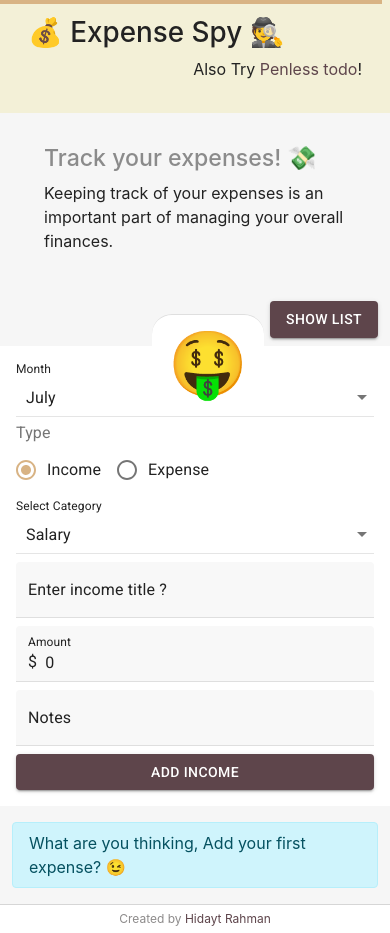
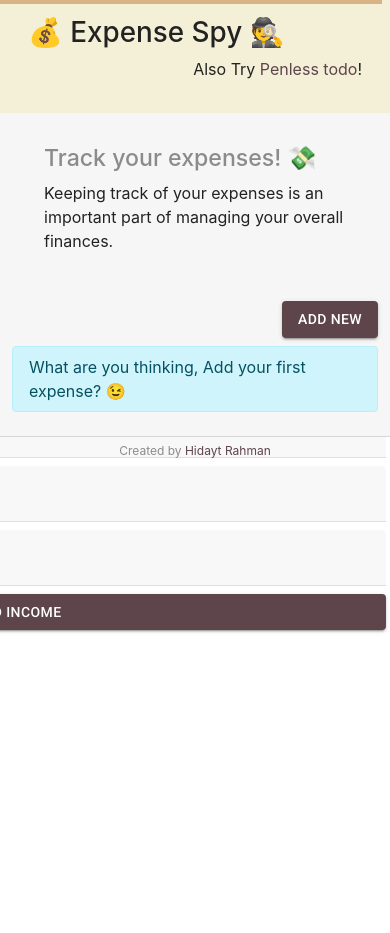
Before and after one commit to hidaytrahman/expenseSpy, a React (Create React App) app: page / in a window 390 px wide. After the commit the page ends 844 px from the top, so only its background shows below. Built offline with nearby package versions, Linux system fonts and the light colour scheme.

Commit message:
UI changes - separated board and added animation on add expense form

```diff
--- a/src/assets/scss/core/controls.scss
+++ b/src/assets/scss/core/controls.scss
@@ -6,3 +6,11 @@
     left: 0;
     right: 0;
 }
+
+.btn-close-popup {
+    position: absolute;
+    right: 0px;
+    top: -10px;
+    padding: 3px 4px;
+    background: white;
+}
--- a/src/assets/scss/views/addItem.scss
+++ b/src/assets/scss/views/addItem.scss
@@ -0,0 +1,22 @@
+.add-item-wrapper {
+    position: fixed;
+    top: 0;
+    left: -100vw;
+    right: 0;
+    bottom: 0;
+    z-index: -99;
+    transition: 0.5s all ease;
+
+    &.displaying {
+        background: #000000ad;
+        left: 0;
+        z-index: 999;
+    }
+
+    .form-container {
+        position: absolute;
+        top: 22vh;
+        left: 9vw;
+    }
+
+}
--- a/src/components/tracker/AddItem.js
+++ b/src/components/tracker/AddItem.js
@@ -12,6 +12,8 @@ import {
   TextField,
 } from "@material-ui/core";
 
+import CancelIcon from '@material-ui/icons/Cancel';
+
 import { useRef, useState } from "react";
 import { monthList, currentMonth } from "../../core/date";
 import { trackerCategoryList } from "core/constant";
@@ -20,10 +22,8 @@ import { useStores } from "store";
 import { observer } from "mobx-react-lite";
 
 
-const AddItem = (props) => {
+const AddItem = ({showList, setShowList}) => {
   const { expenseStore } = useStores();
-
-  const { progress, totalAmount } = props;
   const refTodo = useRef(null);
 
   const [trackerMonth, setTrackerMonth] = useState(currentMonth);
@@ -32,7 +32,7 @@ const AddItem = (props) => {
     trackerCategoryList[trackerType][0]
   );
   const [trackerTitle, setTrackerTitle] = useState("");
-  const [trackerAmount, setTrackerAmount] = useState(0);
+  const [trackerAmount, setTrackerAmount] = useState(null);
   const [trackerNotes, setTrackerNotes] = useState("");
   const [message, setMessage] = useState("");
 
@@ -64,9 +64,12 @@ const AddItem = (props) => {
   };
 
   return (
+    <section className={`add-item-wrapper ${showList ? "" : "displaying"}`}>
       <form onSubmit={onSubmit}>
-      <div className="row">
-        <div className={`custom-panel  mb-2 ${(expenseStore.expenses && expenseStore.expenses.length === 0) ? 'col-sm-12' : 'col-sm-6'}`}>
+        <div className="row form-container">
+
+          <div className="custom-panel col-sm-6 mb-2">
+          <div className="btn btn-close-popup" onClick={() => setShowList(true)}><CancelIcon /></div>
             <div className="emoji-expresion">
               {trackerType === "income" ? <span>🤑</span> : <span>😑</span>}
             </div>
@@ -170,51 +173,10 @@ const AddItem = (props) => {
             {message && <div className="alert alert-danger mt-2">{message}</div>}
           </div>
 
-        <div className="col-sm-6 mb-2">
-          {expenseStore.expenses && expenseStore.expenses.length > 0 && (
-            <div className="col-lg-12">
-              <section className="todo-board">
-                <h3 className="d-flex">
-                  {" "}
-                  <div style={{ marginRight: "5px" }}>Tracker Board</div>{" "}
-                  <CircularProgressWithLabel
-                    color="secondary"
-                    value={progress}
-                  />
-                </h3>
-
-                <div className="row">
-                  <div className="col-6">
-                    <div className="income-expense-area">
-                      <strong className="label">Income</strong>
-                      <span className="total-income-amount">
-                        {totalAmount && totalAmount.income}{" "}
-                      </span>
-                    </div>
-                  </div>
-
-                  <div className="col-6">
-                    <div className="income-expense-area">
-                      <strong className="label">Expense</strong>
-                      <span className="total-income-amount">
-                        {totalAmount && totalAmount.expense}
-                      </span>
-                    </div>
-                  </div>
-                </div>
-
-                <hr />
-
-                <div className="app-meta-info">
-                  <p>NO REGISTRATION REQUIRED</p>
-                  <p>We don't store data on server. 🙂</p>
-                </div>
-              </section>
-            </div>
-          )}
-        </div>
         </div>
       </form>
+    </section>
+
   );
 };
 
--- /dev/null
+++ b/src/components/tracker/Board.js
@@ -0,0 +1,53 @@
+import { useStores } from "store";
+import { CircularProgressWithLabel } from "core/materialUtils";
+
+const Board = ({progress, totalAmount}) => {
+    const { expenseStore } = useStores();
+    return (
+        <div className="mb-2">
+            {expenseStore.expenses && expenseStore.expenses.length > 0 && (
+                <div className="col-lg-12">
+                    <section className="todo-board">
+                        <h3 className="d-flex">
+                            {" "}
+                            <div style={{ marginRight: "5px" }}>Tracker Board</div>{" "}
+                            <CircularProgressWithLabel
+                                color="secondary"
+                                value={progress}
+                            />
+                        </h3>
+
+                        <div className="row">
+                            <div className="col-6">
+                                <div className="income-expense-area">
+                                    <strong className="label">Income</strong>
+                                    <span className="total-income-amount">
+                                        {totalAmount && totalAmount.income}{" "}
+                                    </span>
+                                </div>
+                            </div>
+
+                            <div className="col-6">
+                                <div className="income-expense-area">
+                                    <strong className="label">Expense</strong>
+                                    <span className="total-income-amount">
+                                        {totalAmount && totalAmount.expense}
+                                    </span>
+                                </div>
+                            </div>
+                        </div>
+
+                        <hr />
+
+                        <div className="app-meta-info">
+                            <p>NO REGISTRATION REQUIRED</p>
+                            <p>We don't store data on server. 🙂</p>
+                        </div>
+                    </section>
+                </div>
+            )}
+        </div>
+    )
+}
+
+export default Board;
--- a/src/components/tracker/Tracker.js
+++ b/src/components/tracker/Tracker.js
@@ -10,13 +10,14 @@ import "./Tracker.scss";
 import useProgress from 'hooks/useProgress';
 import { getTotalAmount } from "core/utils";
 import { useStores } from 'store';
+import Board from './Board';
 
 
 
 const Tracker = () => {
     const { expenseStore } = useStores();
 
-    const [showList, setShowList] = useState(false);
+    const [showList, setShowList] = useState(true);
     const totalAmount = getTotalAmount(expenseStore.expenses);
 
     const progress = useProgress(totalAmount.expense, totalAmount.income);
@@ -45,7 +46,9 @@ const Tracker = () => {
                 </div>
 
                 {
-                    !showList && <AddItem
+                    <AddItem
+                        showList={showList}
+                        setShowList={setShowList}
                         progress={progress}
                         totalAmount={totalAmount}
                     />
@@ -53,7 +56,7 @@ const Tracker = () => {
 
 
                 <div className="row">
-                    <div className="col-lg-8">
+                    <div className="col-sm-8">
 
                         {
                             expenseStore.expenses && expenseStore.expenses.length > 0 ?
@@ -64,6 +67,10 @@ const Tracker = () => {
                         }
 
                     </div>
+
+                    <div className="col-sm-4">
+                        <Board totalAmount={totalAmount} progress={progress} />
+                    </div>
                 </div>
 
             </div>
--- a/src/components/tracker/TrackerList.js
+++ b/src/components/tracker/TrackerList.js
@@ -7,7 +7,7 @@ const TrackerList = () => {
   const { expenseStore } = useStores();
 
   return (
-    <div className="list-main-wrapper mt-4 mb-4">
+    <div className="list-main-wrapper mb-4">
       <h2>Expense List</h2>
       <List className="list-wrapper">
         {
```
Lines whose indentation alone changed are shown as unchanged.
